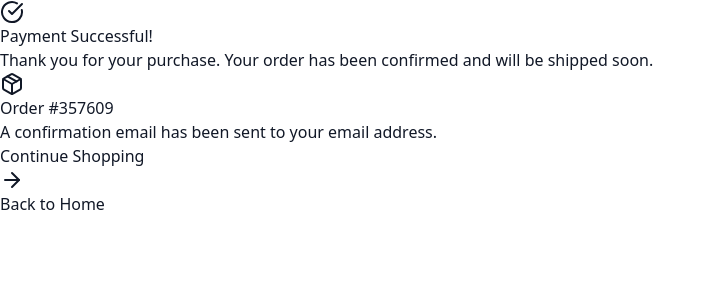
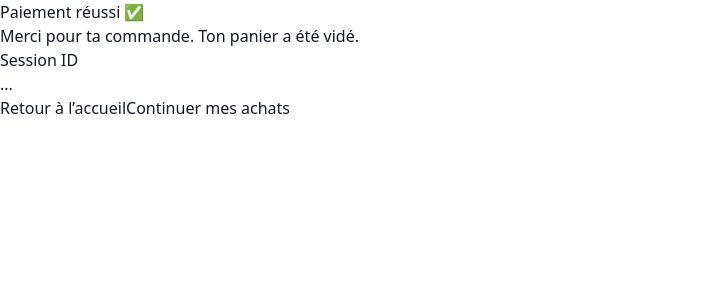
Before and after one commit to LAMAS38/panto-e-commerce, a Next.js app: page /checkout/success in a window 1280 px wide. Shown: the top 300 px of the page, without its empty margins (0-715 px from the left). Built offline with nearby package versions, Linux system fonts and the light colour scheme.

Commit message:
fix: sucess checkout

```diff
--- /dev/null
+++ b/src/app/(frontend)/checkout/layout.tsx
@@ -0,0 +1,10 @@
+export const dynamic = 'force-dynamic'
+export const revalidate = 0
+
+export default function CheckoutLayout({
+  children,
+}: {
+  children: React.ReactNode
+}) {
+  return children
+}
--- a/src/app/(frontend)/checkout/success/page.tsx
+++ b/src/app/(frontend)/checkout/success/page.tsx
@@ -3,77 +3,41 @@
 import { useEffect, useState } from 'react'
 import { useSearchParams } from 'next/navigation'
 import Link from 'next/link'
-import { CheckCircle, Package, ArrowRight } from 'lucide-react'
-import { useCart } from '../../context/CartContext'
+import { useCart } from '@/app/(frontend)/context/CartContext'
 
 export default function SuccessPage() {
   const searchParams = useSearchParams()
-  const sessionId = searchParams.get('session_id')
   const { clearCart } = useCart()
-  const [orderNumber] = useState(() => Math.floor(100000 + Math.random() * 900000))
+  const [sessionId, setSessionId] = useState<string | null>(null)
 
   useEffect(() => {
-    // Vider le panier après paiement réussi
-    if (sessionId) {
-      clearCart()
-    }
-  }, [sessionId, clearCart])
+    const id = searchParams.get('session_id')
+    setSessionId(id)
+    if (id) clearCart()
+  }, [searchParams, clearCart])
 
   return (
-    <div className="min-h-screen bg-zinc-50 flex items-center justify-center px-4">
-      <div className="max-w-2xl w-full">
-        <div className="bg-white rounded-2xl p-8 md:p-12 shadow-lg text-center">
-          {/* Success Icon */}
-          <div className="inline-flex items-center justify-center w-20 h-20 rounded-full bg-green-100 mb-6">
-            <CheckCircle className="w-12 h-12 text-green-500" />
-          </div>
+    <div className="mx-auto max-w-2xl px-4 py-16">
+      <h1 className="text-3xl font-semibold">Paiement réussi ✅</h1>
+      <p className="mt-4 text-gray-600">
+        Merci pour ta commande. Ton panier a été vidé.
+      </p>
 
-          {/* Title */}
-          <h1 className="text-3xl md:text-4xl font-bold text-gray-900 mb-4">
-            Payment Successful!
-          </h1>
+      <div className="mt-6 rounded-lg border p-4">
+        <p className="text-sm text-gray-500">Session ID</p>
+        <p className="mt-1 font-mono text-sm break-all">
+          {sessionId ?? '...'}
+        </p>
+      </div>
 
-          <p className="text-gray-600 mb-8">
-            Thank you for your purchase. Your order has been confirmed and will be shipped soon.
-          </p>
+      <div className="mt-8 flex gap-3">
+        <Link href="/" className="rounded-md bg-black px-4 py-2 text-white">
+          Retour à l’accueil
+        </Link>
 
-          {/* Order Details */}
-          <div className="bg-gray-50 rounded-xl p-6 mb-8">
-            <div className="flex items-center justify-center gap-3 mb-4">
-              <Package className="w-6 h-6 text-orange-500" />
-              <p className="text-lg font-semibold text-gray-900">
-                Order #{orderNumber}
-              </p>
-            </div>
-            <p className="text-sm text-gray-600">
-              A confirmation email has been sent to your email address.
-            </p>
-          </div>
-
-          {/* Action Buttons */}
-          <div className="flex flex-col sm:flex-row gap-4 justify-center">
-            <Link
-              href="/products"
-              className="inline-flex items-center justify-center gap-2 bg-gray-900 text-white px-8 py-4 rounded-lg font-semibold hover:bg-gray-800 transition-colors"
-            >
-              Continue Shopping
-              <ArrowRight className="w-5 h-5" />
-            </Link>
-            <Link
-              href="/"
-              className="inline-flex items-center justify-center gap-2 bg-white text-gray-900 px-8 py-4 rounded-lg font-semibold border border-gray-300 hover:bg-gray-50 transition-colors"
-            >
-              Back to Home
-            </Link>
-          </div>
-
-          {/* Session ID for debugging */}
-          {sessionId && (
-            <p className="text-xs text-gray-400 mt-8">
-              Session ID: {sessionId}
-            </p>
-          )}
-        </div>
+        <Link href="/products" className="rounded-md border px-4 py-2">
+          Continuer mes achats
+        </Link>
       </div>
     </div>
   )
--- a/src/app/(payload)/admin/importMap.js
+++ b/src/app/(payload)/admin/importMap.js
@@ -1,5 +1,7 @@
+import { VercelBlobClientUploadHandler as VercelBlobClientUploadHandler_16c82c5e25f430251a3e3ba57219ff4e } from '@payloadcms/storage-vercel-blob/client'
 import { CollectionCards as CollectionCards_ab83ff7e88da8d3530831f296ec4756a } from '@payloadcms/ui/rsc'
 
 export const importMap = {
+  "@payloadcms/storage-vercel-blob/client#VercelBlobClientUploadHandler": VercelBlobClientUploadHandler_16c82c5e25f430251a3e3ba57219ff4e,
   "@payloadcms/ui/rsc#CollectionCards": CollectionCards_ab83ff7e88da8d3530831f296ec4756a
 }
```
